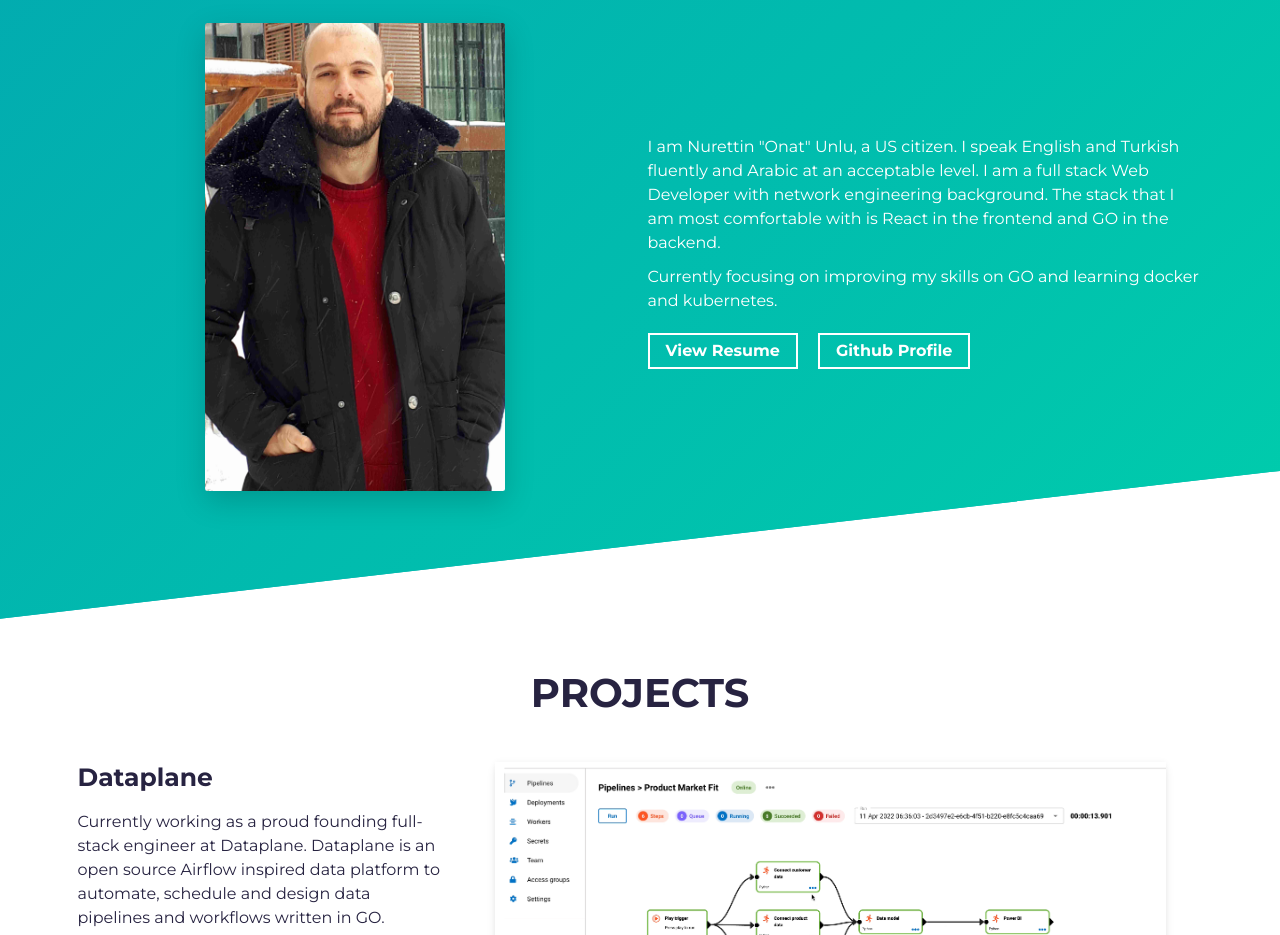
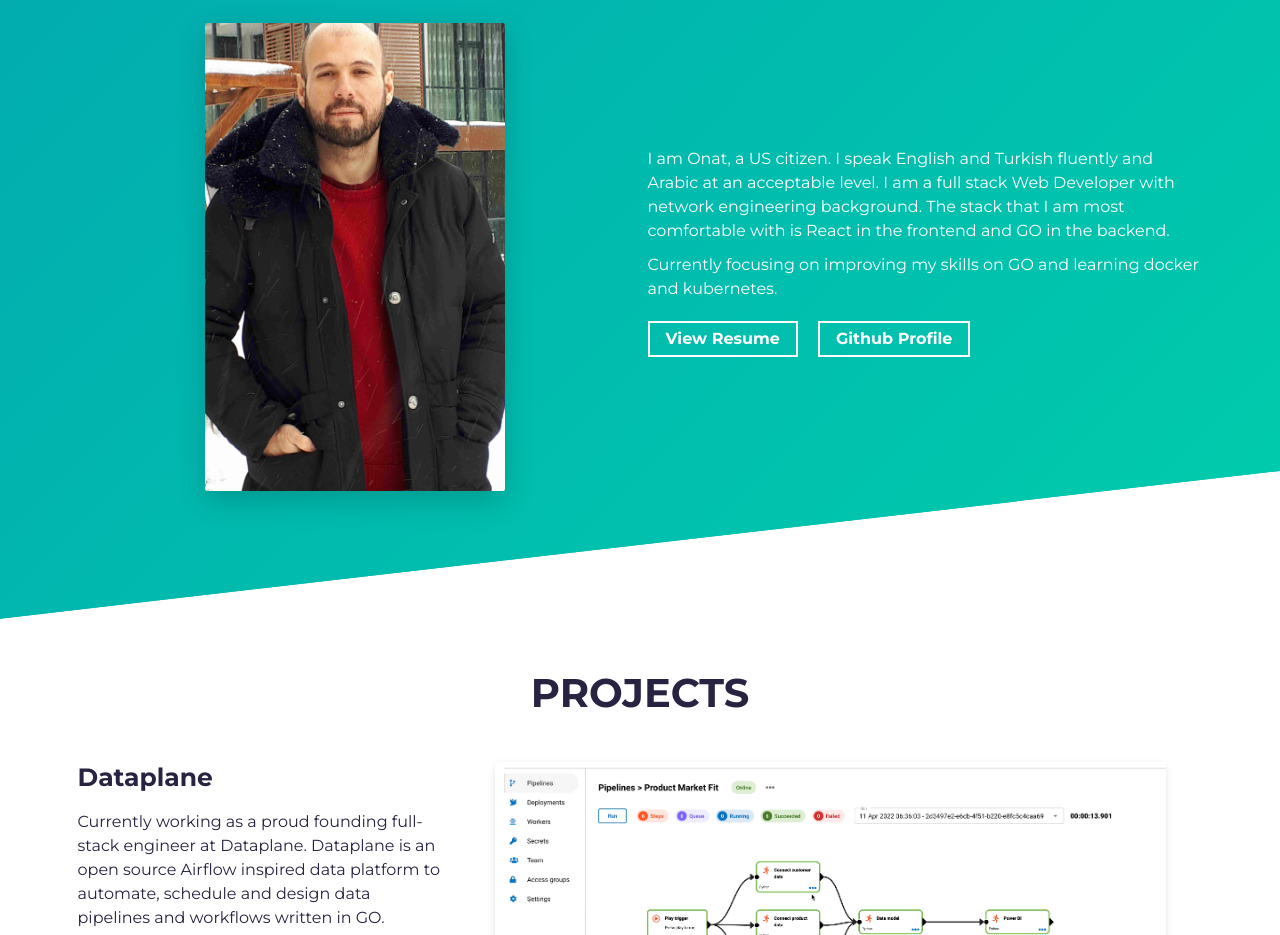
Before and after one commit to onattech/me, a website built with Parcel: page src/index.html in a window 1280 px wide. Shown: the part 920-1855 px from the top of the page. Built offline with nearby package versions, Linux system fonts and the light colour scheme.

Commit message:
Update about me

```diff
--- a/src/index.html
+++ b/src/index.html
@@ -67,7 +67,7 @@
         <div class="col-md-6 col-sm-12">
           <div class="about-wrapper__info load-hidden">
             <p class="about-wrapper__info-text">
-              I am Nurettin "Onat" Unlu, a US citizen. I speak English and Turkish fluently and Arabic at
+              I am Onat, a US citizen. I speak English and Turkish fluently and Arabic at
               an acceptable level. I am a full stack Web Developer with network engineering background. The stack that I
               am most comfortable with is React in the frontend and GO in the backend.
             </p>
```
